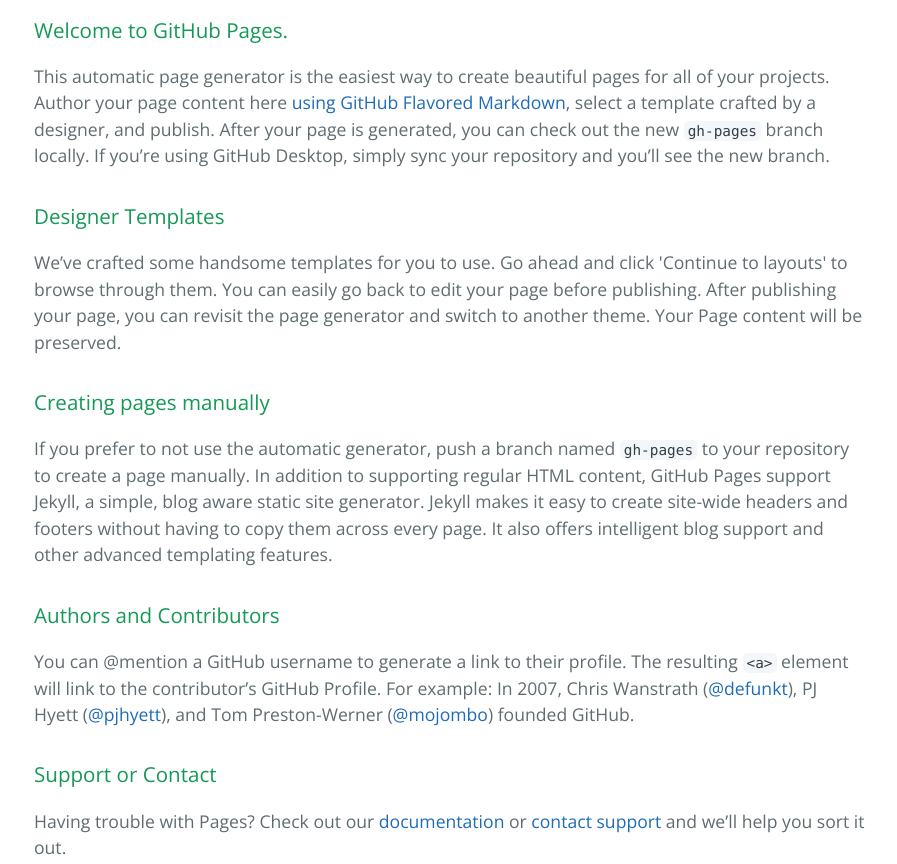
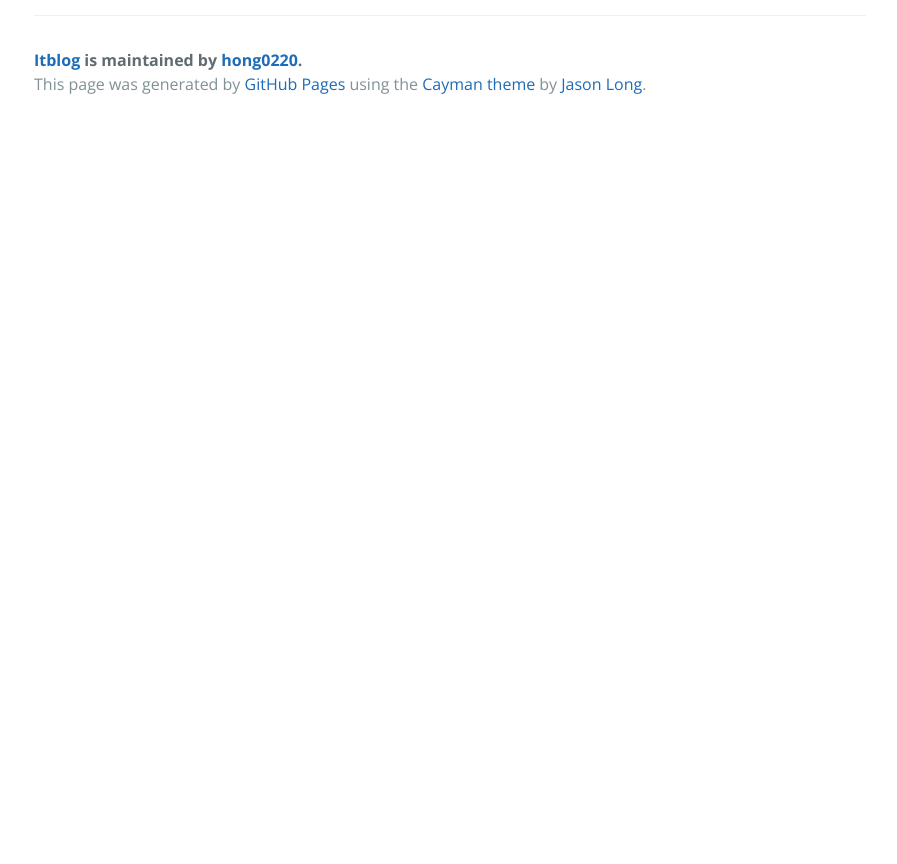
Before and after one commit to hong0220/itblog, a plain HTML site: page index.html in a window 1280 px wide. Shown: the part 400-1264 px from the top of the page, without its empty margins (190-1087 px from the left). After the commit the page ends 800 px from the top, so only its background shows below. Drawn offline with nearby package versions, Linux system fonts and the light colour scheme.

```diff
--- a/index.html
+++ b/index.html
@@ -19,30 +19,7 @@
     </section>
 
     <section class="main-content">
-      <h3>
-<a id="welcome-to-github-pages" class="anchor" href="#welcome-to-github-pages" aria-hidden="true"><span aria-hidden="true" class="octicon octicon-link"></span></a>Welcome to GitHub Pages.</h3>
 
-<p>This automatic page generator is the easiest way to create beautiful pages for all of your projects. Author your page content here <a href="https://guides.github.com/features/mastering-markdown/">using GitHub Flavored Markdown</a>, select a template crafted by a designer, and publish. After your page is generated, you can check out the new <code>gh-pages</code> branch locally. If you’re using GitHub Desktop, simply sync your repository and you’ll see the new branch.</p>
-
-<h3>
-<a id="designer-templates" class="anchor" href="#designer-templates" aria-hidden="true"><span aria-hidden="true" class="octicon octicon-link"></span></a>Designer Templates</h3>
-
-<p>We’ve crafted some handsome templates for you to use. Go ahead and click 'Continue to layouts' to browse through them. You can easily go back to edit your page before publishing. After publishing your page, you can revisit the page generator and switch to another theme. Your Page content will be preserved.</p>
-
-<h3>
-<a id="creating-pages-manually" class="anchor" href="#creating-pages-manually" aria-hidden="true"><span aria-hidden="true" class="octicon octicon-link"></span></a>Creating pages manually</h3>
-
-<p>If you prefer to not use the automatic generator, push a branch named <code>gh-pages</code> to your repository to create a page manually. In addition to supporting regular HTML content, GitHub Pages support Jekyll, a simple, blog aware static site generator. Jekyll makes it easy to create site-wide headers and footers without having to copy them across every page. It also offers intelligent blog support and other advanced templating features.</p>
-
-<h3>
-<a id="authors-and-contributors" class="anchor" href="#authors-and-contributors" aria-hidden="true"><span aria-hidden="true" class="octicon octicon-link"></span></a>Authors and Contributors</h3>
-
-<p>You can @mention a GitHub username to generate a link to their profile. The resulting <code>&lt;a&gt;</code> element will link to the contributor’s GitHub Profile. For example: In 2007, Chris Wanstrath (<a href="https://github.com/defunkt" class="user-mention">@defunkt</a>), PJ Hyett (<a href="https://github.com/pjhyett" class="user-mention">@pjhyett</a>), and Tom Preston-Werner (<a href="https://github.com/mojombo" class="user-mention">@mojombo</a>) founded GitHub.</p>
-
-<h3>
-<a id="support-or-contact" class="anchor" href="#support-or-contact" aria-hidden="true"><span aria-hidden="true" class="octicon octicon-link"></span></a>Support or Contact</h3>
-
-<p>Having trouble with Pages? Check out our <a href="https://help.github.com/pages">documentation</a> or <a href="https://github.com/contact">contact support</a> and we’ll help you sort it out.</p>
 
       <footer class="site-footer">
         <span class="site-footer-owner"><a href="https://github.com/hong0220/itblog">Itblog</a> is maintained by <a href="https://github.com/hong0220">hong0220</a>.</span>
```
Also changed, not shown: params.json (+1 -1 lines).
